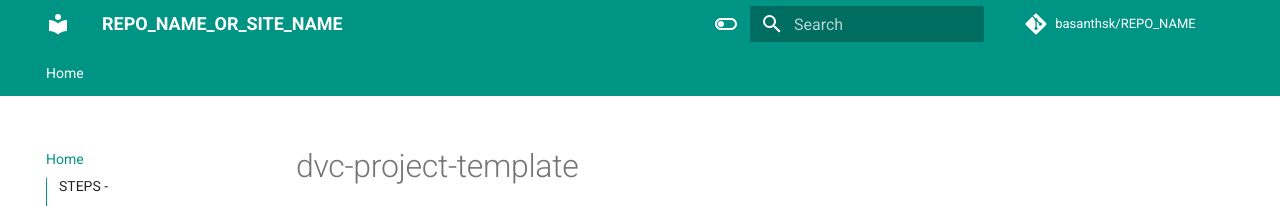
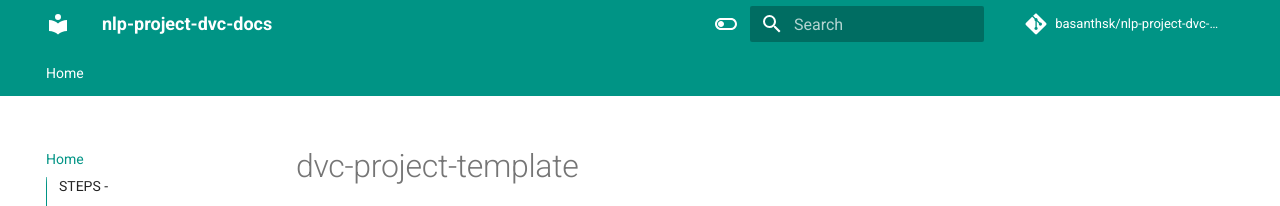
Before and after one commit to basanthsk/nlp-project-dvc-docs, an MkDocs documentation site: the page built from docs/index.md, in a window 1280 px wide. Shown: the top 206 px of the page. Built offline with MkDocs 1.6.1 and Material for MkDocs 9.7.7, drawn with Linux system fonts in a browser that asks for light colours; comment, search, counter and statistics services are not loaded.

Commit message:
updated setup bash and docs

```diff
--- a/mkdocs.yml
+++ b/mkdocs.yml
@@ -1,5 +1,5 @@
 # Project information
-site_name: REPO_NAME_OR_SITE_NAME
+site_name: nlp-project-dvc-docs
 # defeine TOC or order of website-
 nav:
   - Home: index.md
@@ -9,8 +9,8 @@ site_description: >-
   DESCRIPTION
 
 # Repository
-repo_name: basanthsk/REPO_NAME
-repo_url: https://github.com/basanthsk/REPO_NAME
+repo_name: basanthsk/nlp-project-dvc-docs
+repo_url: https://github.com/basanthsk/nlp-project-dvc-docs
 
 # Configuration
 theme:
```
Also changed, not shown: 1 other file.
